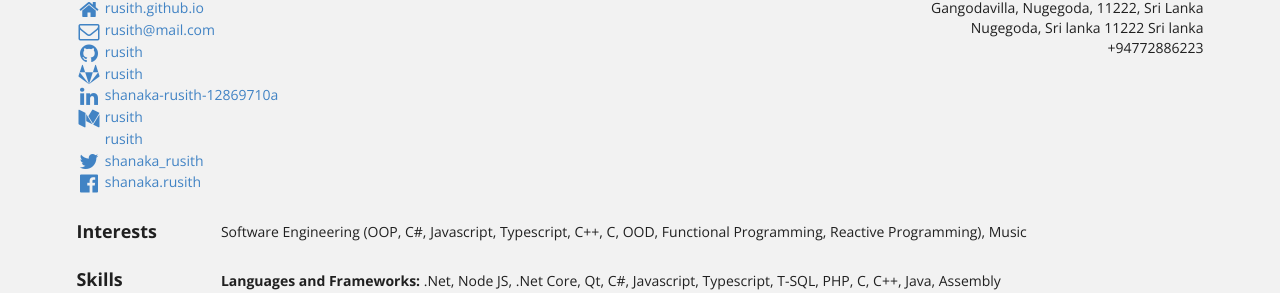
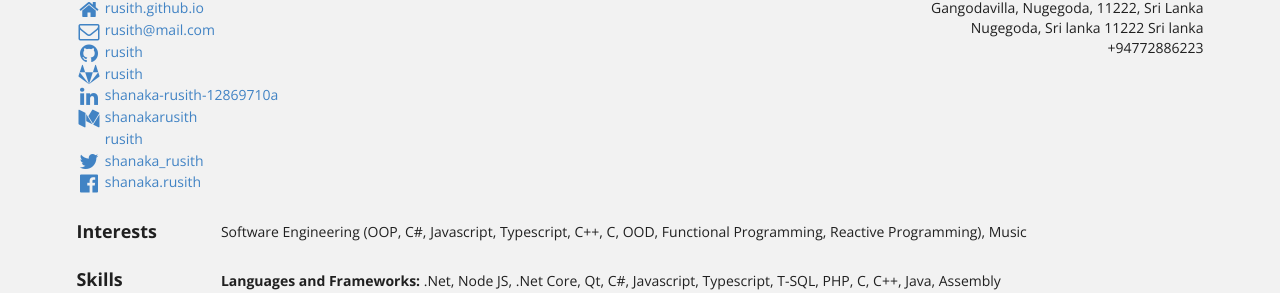
Before and after one commit to rusith/rusith.github.io, a Jekyll site: the page built from bio/index.html, in a window 1280 px wide. Shown: the part 123-416 px from the top of the page. Built offline with Jekyll 4.4.1, drawn with Linux system fonts in a browser that asks for light colours.

Commit message:
Some Changes

```diff
--- a/_data/bio.json
+++ b/_data/bio.json
@@ -33,8 +33,8 @@
       },
       {
         "network": "medium",
-        "username": "rusith",
-        "url": "https://medium.com/@rusith"
+        "username": "shanakarusith",
+        "url": "https://medium.com/@shanakarusith"
       },
       {
         "network": "blogger",
```
